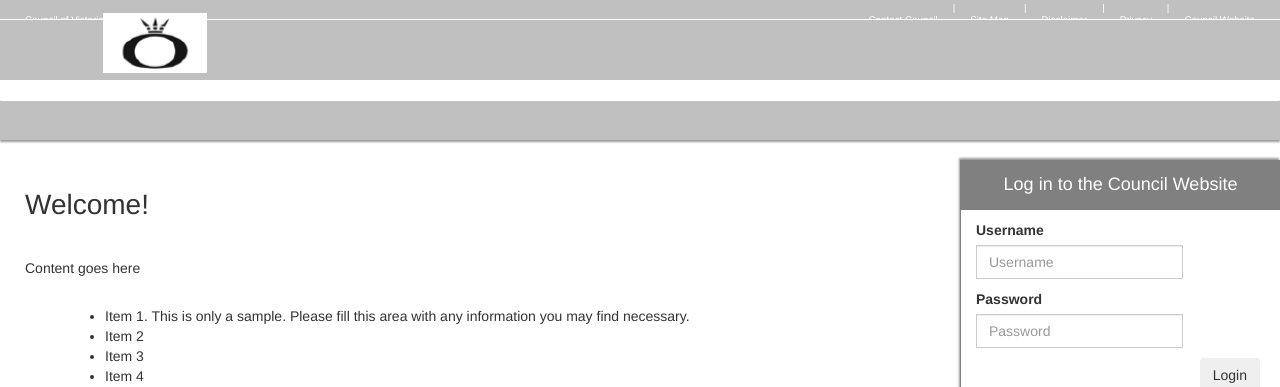
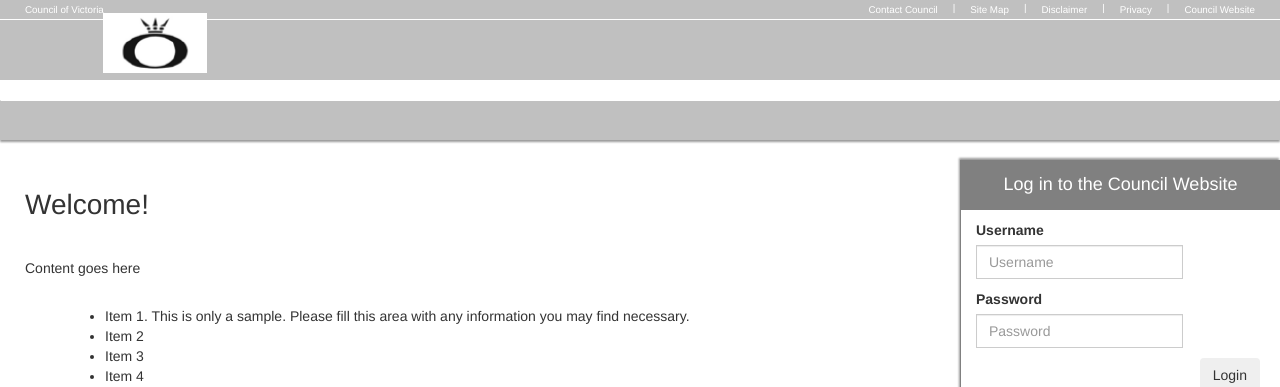
Before and after one commit to tylerpendleton/hengetech, a PHP site: page / in a window 1280 px wide. Shown: the top 387 px of the page. Run offline with PHP 8.4, Linux system fonts and the light colour scheme; some libraries are stand-ins or nearby versions.

```diff
--- a/stylesheet.css
+++ b/stylesheet.css
@@ -18,6 +18,8 @@ a {
   .small-bar .pipe {
     color: white;
     margin-top: 1px; }
+  .small-bar li a {
+    margin-top: -15px; }
 
 .main {
   height: 60px;
--- a/stylesheet.scss
+++ b/stylesheet.scss
@@ -21,6 +21,9 @@ a {
   .pipe {
     color: white;
     margin-top: 1px;
+  }
+  li a {
+    margin-top: -15px;
   }
 }
 
```
Also changed, not shown: 2 other files.
